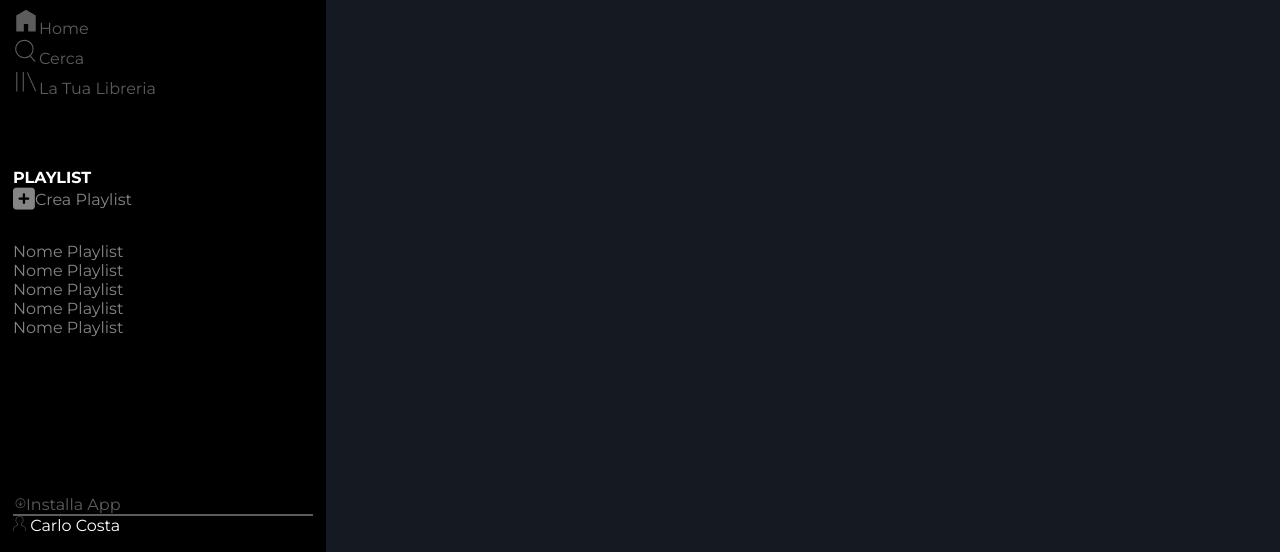
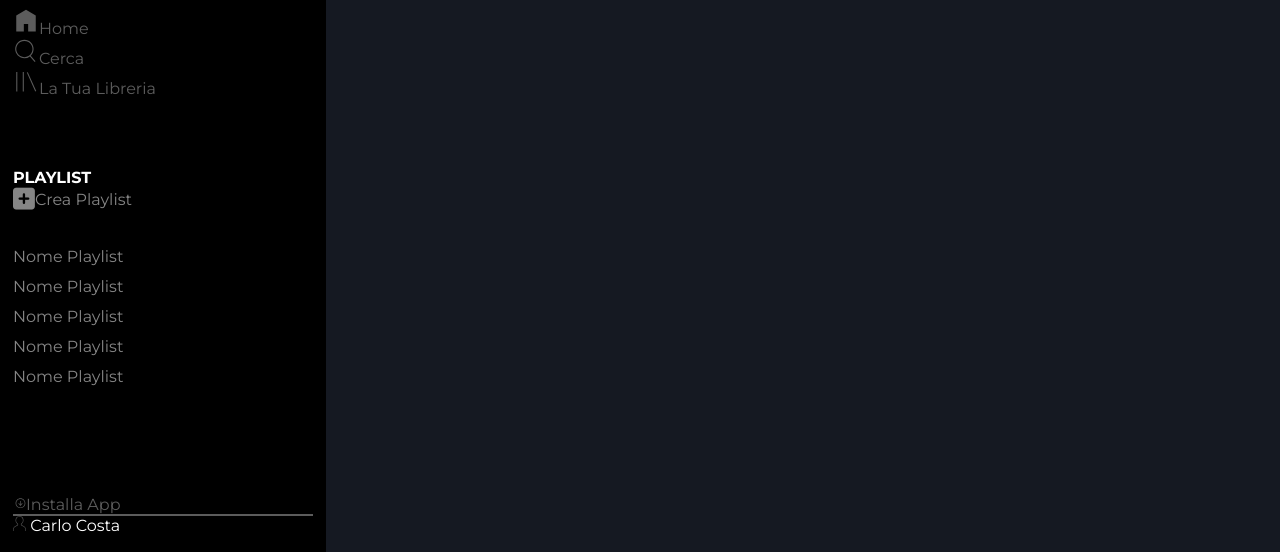
Before and after one commit to CarloCosta92/html-css-spotifyweb, a plain HTML site: page day-1/index.html in a window 1280 px wide. Shown: the part 125-677 px from the top of the page. Drawn offline with Linux system fonts and the light colour scheme.

Commit message:
fix: margin-list playlist

```diff
--- a/day-1/style.css
+++ b/day-1/style.css
@@ -126,6 +126,7 @@ a{
 
 .playlist li a{
     color: #858585;
+    line-height: 30px;
 
 }
 
@@ -207,5 +208,6 @@ footer{
 
     .profile{
         color: #ffffff;
+
     }
 }
```
Also changed, not shown: day-1/index.html (+2 -0 lines).
